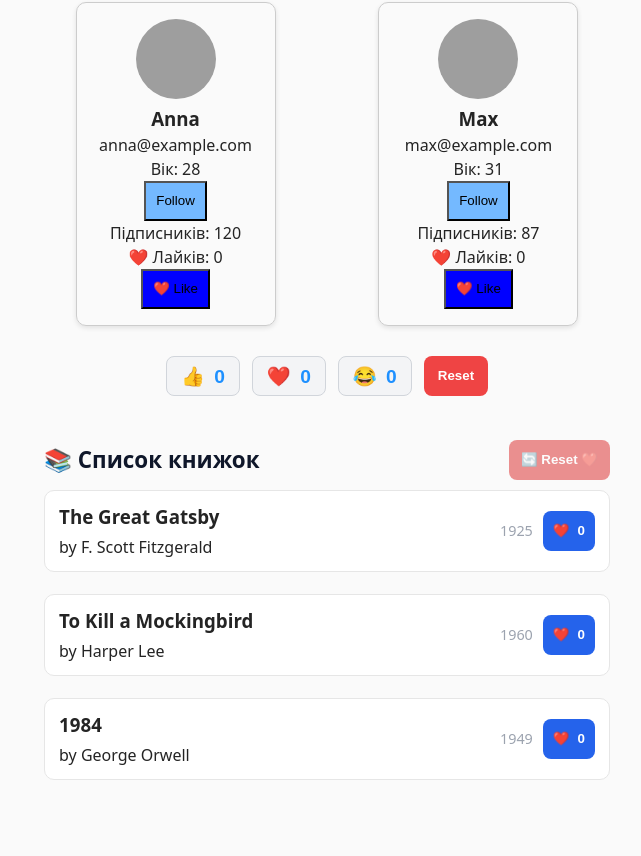
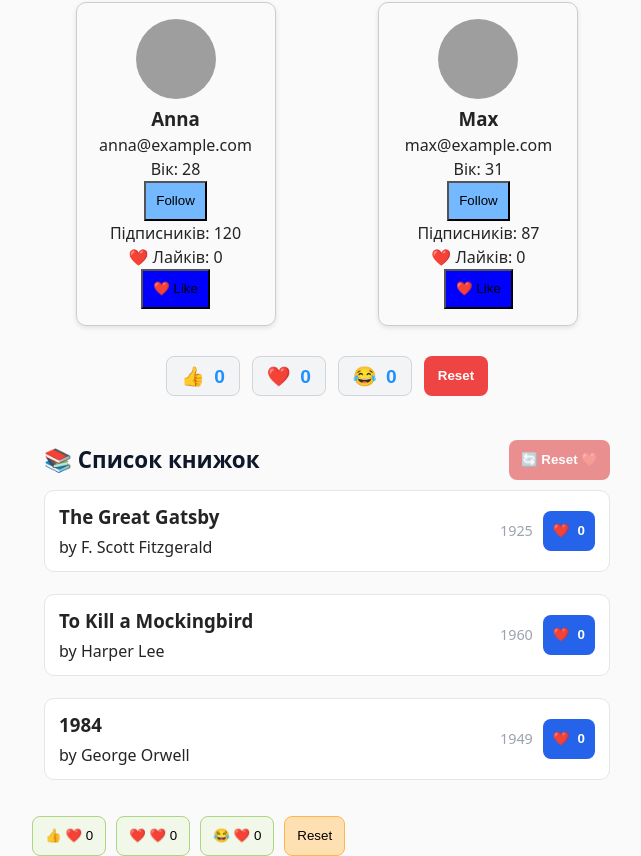
Before and after one commit to Vidiborets0012/react-learning, a React (Vite) app: page / in a window 1280 px wide. Shown: the part 835-1691 px from the top of the page, without its empty margins (313-954 px from the left). Before the commit the page ends 1651 px from the top, so only its background shows below. Built offline with nearby package versions, Linux system fonts and the light colour scheme; grey boxes are pictures that could not be loaded.

Commit message:
Add BookReactions component with ReactionButton and styles

```diff
--- a/src/components/AppExp.tsx
+++ b/src/components/AppExp.tsx
@@ -6,6 +6,7 @@ import UserProfile from './UserProfile';
 import SocialApp from './social/SocialApp';
 import ReactionCounter from './ReactionCounter/ReactionCounter';
 import BookList from './Books/BookList/BookList';
+import BookReaction from './Books/ReactionCounter/BookReaction';
 
 export default function AppExp() {
   return (
@@ -26,6 +27,7 @@ export default function AppExp() {
       <SocialApp />
       <ReactionCounter />
       <BookList />
+      <BookReaction />
     </>
   );
 }
--- /dev/null
+++ b/src/components/Books/ReactionCounter/BookReaction.module.css
@@ -0,0 +1,31 @@
+.reactionsContainer {
+  display: flex;
+  align-items: center;
+  gap: 10px;
+}
+
+.reactionBtn {
+  background: #f1f8e9;
+  border: 1px solid #aed581;
+  border-radius: 8px;
+  padding: 6px 12px;
+  cursor: pointer;
+  transition: 0.2s;
+}
+
+.reactionBtn:hover {
+  background: #dcedc8;
+}
+
+.resetBtn {
+  background: #ffe0b2;
+  border: 1px solid #ffb74d;
+  border-radius: 8px;
+  padding: 6px 12px;
+  cursor: pointer;
+  transition: 0.2s;
+}
+
+.resetBtn:hover {
+  background: #ffcc80;
+}
--- /dev/null
+++ b/src/components/Books/ReactionCounter/BookReaction.tsx
@@ -0,0 +1,38 @@
+import { useState } from 'react';
+import ReactionButton from './ReactionButton';
+import styles from './BookReaction.module.css';
+
+export default function BookReaction() {
+  const [likes, setLikes] = useState(0);
+  const [hearts, setHearts] = useState(0);
+  const [laughs, setLaughs] = useState(0);
+
+  const resetAll = () => {
+    setLikes(0);
+    setHearts(0);
+    setLaughs(0);
+  };
+
+  return (
+    <div className={styles.reactionsContainer}>
+      <ReactionButton
+        emoji="👍"
+        count={likes}
+        onClick={() => setLikes(l => l + 1)}
+      />
+      <ReactionButton
+        emoji="❤️"
+        count={hearts}
+        onClick={() => setHearts(h => h + 1)}
+      />
+      <ReactionButton
+        emoji="😂"
+        count={laughs}
+        onClick={() => setLaughs(l => l + 1)}
+      />
+      <button className={styles.resetBtn} onClick={resetAll}>
+        Reset
+      </button>
+    </div>
+  );
+}
--- /dev/null
+++ b/src/components/Books/ReactionCounter/ReactionButton.tsx
@@ -0,0 +1,19 @@
+import styles from './BookReaction.module.css';
+
+type ReactionButtonProps = {
+  emoji: string;
+  count: number;
+  onClick: () => void;
+};
+
+export default function ReactionButton({
+  emoji,
+  count,
+  onClick,
+}: ReactionButtonProps) {
+  return (
+    <button className={styles.reactionBtn} onClick={onClick}>
+      {emoji} ❤️ <span>{count}</span>
+    </button>
+  );
+}
```
